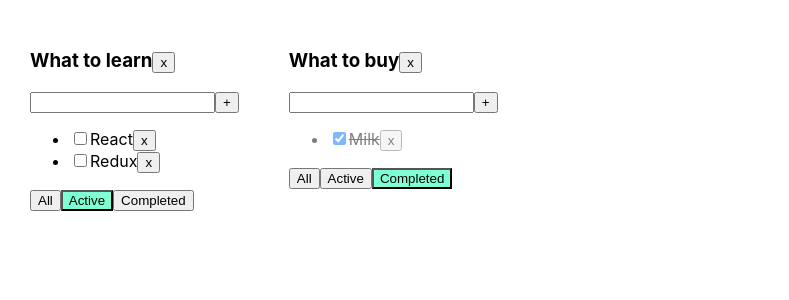
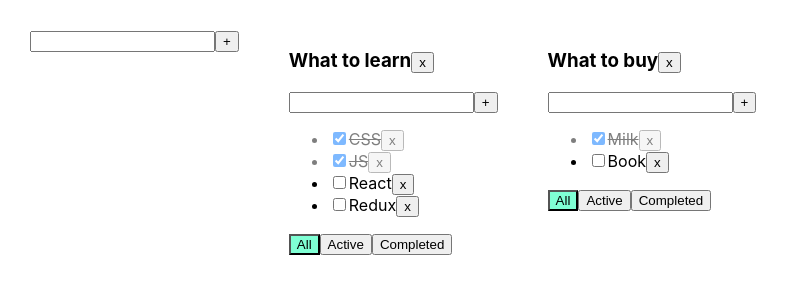
Before and after one commit to skrega/todolistTS, a React (Create React App) app: page / in a window 1280 px wide. Shown: the top 300 px of the page, without its empty margins (0-789 px from the left). Built offline with nearby package versions, Linux system fonts and the light colour scheme.

Commit message:
added function edit title tasks and added components addItemForm

```diff
--- a/src/App.tsx
+++ b/src/App.tsx
@@ -2,12 +2,17 @@
 import './App.css';
 import { TaskType, Todolist } from './components/Todolist/Todolist';
 import { v1 } from 'uuid';
+import AddItemForm from './components/AddItemForm/AddItemForm';
 
 export type FilterValuesType = 'all' | 'completed' | 'active'
 type TodolistType = {
   id: string
   title: string
   filter: FilterValuesType
+}
+
+type TasksStateType = {
+  [key:string]: Array<TaskType>
 }
 function App() {
 
@@ -16,7 +21,7 @@
     const filteredTasks = tasks.filter(t => t.id !== id)
     tasksObj[todolistId] = filteredTasks
 
-    setTasks({...tasksObj})
+    setTasks({ ...tasksObj })
   }
 
 
@@ -26,7 +31,7 @@
     const newTasks = [task, ...tasks]
     tasksObj[todolistId] = newTasks
 
-    setTasks({...tasksObj})
+    setTasks({ ...tasksObj })
   }
 
   function changeStatus(taskId: string, isDone: boolean, todolistId: string) {
@@ -34,7 +39,16 @@
     const task = tasks.find(t => t.id === taskId)
     if (task) {
       task.isDone = isDone
-      setTasks({...tasksObj})
+      setTasks({ ...tasksObj })
+    }
+  }
+
+  function changeTaskTitle(taskId: string, newTitle: string, todolistId: string) {
+    const tasks = tasksObj[todolistId]
+    const task = tasks.find(t => t.id === taskId)
+    if (task) {
+      task.title = newTitle
+      setTasks({ ...tasksObj })
     }
   }
 
@@ -50,11 +64,11 @@
   const todolistId2 = v1()
 
   const [todolists, setTodolists] = useState<Array<TodolistType>>([
-    { id: todolistId1, title: 'What to learn', filter: 'active' },
-    { id: todolistId2, title: 'What to buy', filter: 'completed' },
+    { id: todolistId1, title: 'What to learn', filter: 'all' },
+    { id: todolistId2, title: 'What to buy', filter: 'all' },
   ])
 
-  const [tasksObj, setTasks] = useState({
+  const [tasksObj, setTasks] = useState<TasksStateType>({
     [todolistId1]: [{ id: v1(), title: 'CSS', isDone: true },
     { id: v1(), title: 'JS', isDone: true },
     { id: v1(), title: 'React', isDone: false },
@@ -65,17 +79,37 @@
     ]
   })
 
-  const removeTodolist = (todolistId:string) => {
-    const  filteredTodolists = todolists.filter(tl => tl.id !== todolistId )
+  const removeTodolist = (todolistId: string) => {
+    const filteredTodolists = todolists.filter(tl => tl.id !== todolistId)
     setTodolists(filteredTodolists)
     delete tasksObj[todolistId]
 
-    setTasks({...tasksObj})
+    setTasks({ ...tasksObj })
+  }
+  const changeTodolistTitle = (id: string, newTitle: string) => {
+   const todolist = todolists.find(tl => tl.id === id)
+   if(todolist){
+    todolist.title = newTitle
+    setTodolists([...todolists])
+   }
+  }
 
+  function addTodolits(title: string) {
+    const todolist: TodolistType = {
+      id: v1(),
+      filter: 'all',
+      title: title
+    }
+    setTodolists([todolist, ...todolists])
+    setTasks({
+      ...tasksObj,
+      [todolist.id]: []
+    })
   }
 
   return (
     <div className="App">
+      <AddItemForm addItem={addTodolits} />
       {
         todolists.map((tl) => {
           let tasksForTodoList = tasksObj[tl.id]
@@ -95,6 +129,8 @@
             changeTaskStatus={changeStatus}
             filter={tl.filter}
             removeTodolist={removeTodolist}
+            changeTodolistTitle={changeTodolistTitle}
+            changeTaskTitle={changeTaskTitle}
           />
         })
       }
--- /dev/null
+++ b/src/components/AddItemForm/AddItemForm.tsx
@@ -0,0 +1,42 @@
+import React, { ChangeEvent, KeyboardEvent, useState } from 'react'
+type AddItemFormPropsType = {
+    addItem: (title: string) => void
+}
+
+function AddItemForm(props: AddItemFormPropsType) {
+    const [newTaskTitle, setNewTaskTitle] = useState('')
+    const [error, setError] = useState<string | null>(null)
+
+    const onNewTitleChangeHandler = (e: ChangeEvent<HTMLInputElement>) => {
+        setError('')
+        setNewTaskTitle(e.currentTarget.value)
+    }
+    const addTask = () => {
+        if (newTaskTitle.trim() === '') {
+            setError('Title is required')
+            return
+        }
+        props.addItem(newTaskTitle.trim())
+        setNewTaskTitle('')
+        setError('')
+    }
+    const onKeyPressHandler = (e: KeyboardEvent<HTMLInputElement>) => {
+        if (e.code === 'Enter') {
+            props.addItem(newTaskTitle)
+            setNewTaskTitle('')
+        }
+    }
+
+    return (
+        <div>
+            <div>
+                <input className={error ? 'error' : ''} type='text' value={newTaskTitle}
+                    onChange={onNewTitleChangeHandler} onKeyDown={onKeyPressHandler}
+                />
+                <button onClick={addTask}>+</button>
+            </div>
+            {error && <div className='error-message'>{error}</div>}
+        </div>
+    )
+}
+export default AddItemForm
--- /dev/null
+++ b/src/components/EditableSpan/EditableSpan.tsx
@@ -0,0 +1,30 @@
+import React, { useState, ChangeEvent } from 'react'
+type EditableSpanPropsType = {
+    title: string
+    onChange: (newValue: string) => void
+}
+function EditableSpan(props: EditableSpanPropsType) {
+    const [editMode, setEditMode] = useState(false)
+    const [title, setTitle] = useState('')
+
+    const activateEditMode = () => {
+        setEditMode(true)
+        setTitle(props.title)
+    }
+    const activateViewMode = () => {
+        setEditMode(false)
+        props.onChange(title)
+    }
+
+    const onChangeTitleHandler = (e: ChangeEvent<HTMLInputElement>) => {
+        setTitle(e.currentTarget.value)
+    }
+    return (
+        editMode
+            ? <input type="text" value={title} onChange={onChangeTitleHandler}
+                onBlur={activateViewMode} autoFocus />
+            : <span onDoubleClick={activateEditMode}>{props.title}</span>
+    )
+}
+
+export default EditableSpan
--- a/src/components/Todolist/Todolist.tsx
+++ b/src/components/Todolist/Todolist.tsx
@@ -1,5 +1,7 @@
 import React, { ChangeEvent, ChangeEventHandler, KeyboardEvent, useState } from 'react'
 import { FilterValuesType } from "../../App"
+import AddItemForm from '../AddItemForm/AddItemForm'
+import EditableSpan from '../EditableSpan/EditableSpan'
 
 export type TaskType = {
     id: string
@@ -12,39 +14,16 @@
     title: string
     tasks: Array<TaskType>
     removeTask: (id: string, todolistId: string) => void
+    changeTodolistTitle: (id: string, newTitle: string) => void
     changeFilter: (value: FilterValuesType, todolistId: string) => void
     addTask: (title: string, todolistId: string) => void
     changeTaskStatus: (taskId: string, isDone: boolean, todolistId: string) => void
+    changeTaskTitle: (taskId: string, newTitle: string, todolistId: string) => void
     filter: FilterValuesType
     removeTodolist: (todolistId: string) => void
 }
 
 export function Todolist(props: PropsType) {
-    const [newTaskTitle, setNewTaskTitle] = useState('')
-
-    const [error, setError] = useState<string | null>(null)
-
-    const onNewTitleChangeHandler = (e: ChangeEvent<HTMLInputElement>) => {
-        setError('')
-        setNewTaskTitle(e.currentTarget.value)
-    }
-    const onKeyPressHandler = (e: KeyboardEvent<HTMLInputElement>) => {
-        if (e.code === 'Enter') {
-            props.addTask(newTaskTitle, props.id)
-            setNewTaskTitle('')
-        }
-    }
-    const addTask = () => {
-        if (newTaskTitle.trim() === '') {
-            setError('Title is required')
-            return
-        }
-        props.addTask(newTaskTitle.trim(), props.id)
-        setNewTaskTitle('')
-        setError('')
-
-    }
-
 
     const onAllClickHandler = () => props.changeFilter('all', props.id)
     const onActiveClickHandler = () => props.changeFilter('active', props.id)
@@ -53,29 +32,35 @@
     const removeTodolist = () => {
         props.removeTodolist(props.id)
     }
+
+    const addTask = (title: string) => {
+        props.addTask(title, props.id)
+    }
+
+    const changeTodolistTitle= (newTitle: string) => {
+        props.changeTodolistTitle(props.id, newTitle)
+    }
+
+
     return (
         <div>
-            <h3>{props.title}
+            <h3>
+                <EditableSpan title={props.title} onChange={changeTodolistTitle}/>
                 <button onClick={removeTodolist}>x</button>
             </h3>
-
-            <div>
-                <div>
-                    <input className={error ? 'error' : ''} type='text' value={newTaskTitle}
-                        onChange={onNewTitleChangeHandler} onKeyDown={onKeyPressHandler}
-                    />
-                    <button onClick={addTask}>+</button>
-                </div>
-                {error && <div className='error-message'>{error}</div>}
-            </div>
+            <AddItemForm addItem={addTask} />
             <ul>
                 {props.tasks.map((t, idx) => {
-                    const onChangeHandler = (e: ChangeEvent<HTMLInputElement>) => {
+                    const onChangeStatusHandler = (e: ChangeEvent<HTMLInputElement>) => {
                         props.changeTaskStatus(t.id, e.currentTarget.checked, props.id)
                     }
-                    return <li key={idx} className={t.isDone ? 'is-done' : ''}><input type='checkbox' checked={t.isDone}
-                        onChange={onChangeHandler} />
-                        <span>{t.title}</span>
+                    const onChangeTitleHandler = (newValue: string) => {
+                        props.changeTaskTitle(t.id, newValue, props.id)
+                    }
+                    return <li key={idx} className={t.isDone ? 'is-done' : ''}>
+                        <input type='checkbox' checked={t.isDone}
+                            onChange={onChangeStatusHandler} />
+                        <EditableSpan title={t.title} onChange={onChangeTitleHandler} />
                         <button onClick={() => { props.removeTask(t.id, props.id) }}>x</button>
                     </li>
                 })}
```
